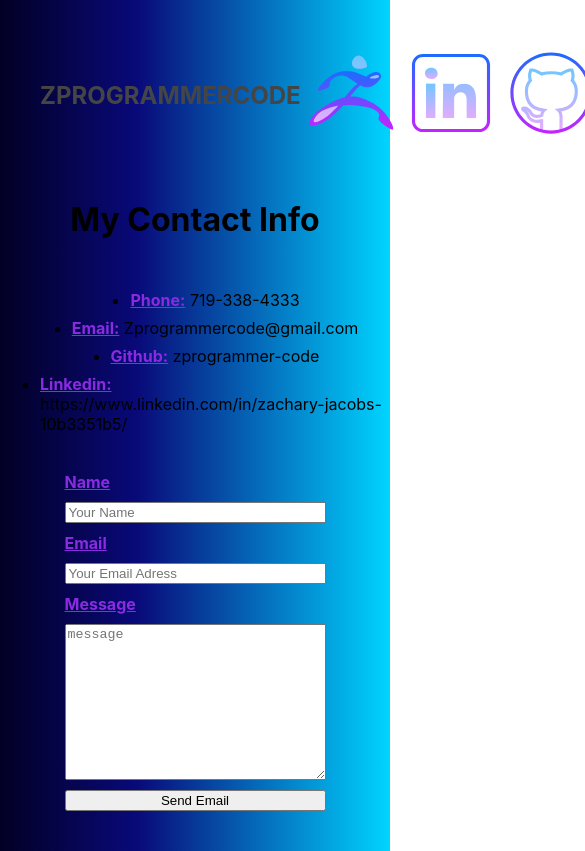
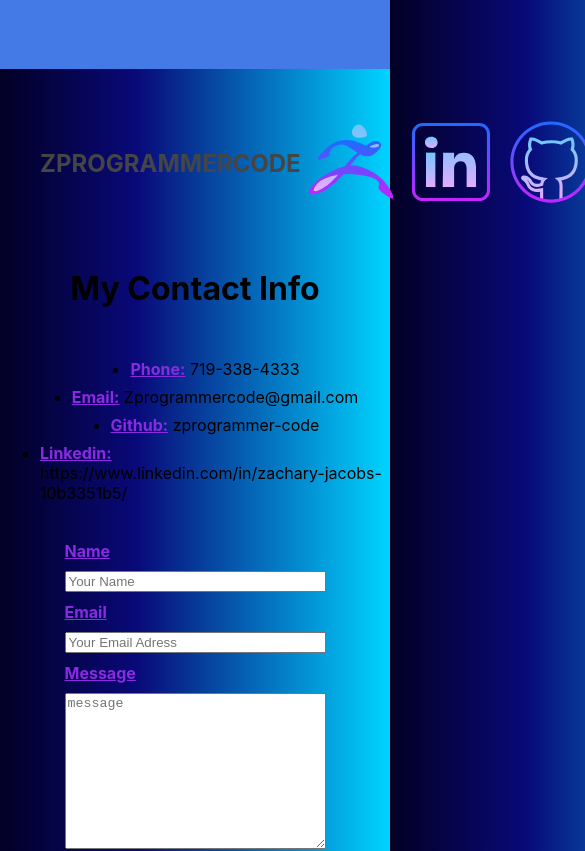
Before and after one commit to zprogrammer-code/Portfolio-page, a React (Create React App) app: page /Contact in a window 390 px wide. Shown: the top 851 px of the page, 585 px wide, since content can reach past the window. Built offline with nearby package versions, Linux system fonts and the light colour scheme.

Commit message:
my portfolio page is finally responsive , most my focus has been on design

```diff
--- a/src/Components/AlertBar.js
+++ b/src/Components/AlertBar.js
@@ -8,7 +8,7 @@ function AlertBar() {
     return(
         <>
             <Alert varient="success" className=" alert" >
-                <Container className='anouncement-content-wrapper'>
+                <Container fluid="md" className='anouncement-content-wrapper'>
                    <h2 className='alert-content-padding'> See what im working on </h2>
                     <button variant='dark' >
                        <a href="https://github.com/zprogrammer-code/ecommerce-ultra"> My Github </a>
--- a/src/Components/Components.css
+++ b/src/Components/Components.css
@@ -85,7 +85,7 @@
   }
 
   .the-real-herosection-container{
-    display: flex;
+    display: grid;
     align-items: center;
     justify-content: center;
     width: 100%;
@@ -101,10 +101,17 @@
 
   .HomePageContainer{
 
-    height: 130vh;
-    background: rgb(2,0,36);
-    background: linear-gradient(90deg, rgba(2,0,36,1) 0%, rgba(9,9,121,1) 35%, rgba(0,212,255,1) 100%);
+    width: 100vw;
+    height: 100vh;
+
   }
+
+@media
+
+
+
+
+
 
 .pagination{
   justify-content: space-between;
--- a/src/Pages/Contact.js
+++ b/src/Pages/Contact.js
@@ -1,11 +1,13 @@
 import React from 'react';
 import ContactInfo from '/home/zprogrammercode/React-portfolio-page/portfolio-page1/src/Components/ContactForm/Contactinfo.js';
 import PortfolioNavbar from '../Components/Navbar';
+import AlertBar from '../Components/AlertBar';
 
 function ContactPage() {
     return(
         <>
         <div className='HomePageContainer'>
+            <AlertBar/>
         <PortfolioNavbar/>
          <ContactInfo/>
          </div>
--- a/src/index.css
+++ b/src/index.css
@@ -1,5 +1,6 @@
 body {
-
+  background: rgb(2,0,36);
+    background: linear-gradient(90deg, rgba(2,0,36,1) 0%, rgba(9,9,121,1) 35%, rgba(0,212,255,1) 100%);
     margin: 0;
   font-family: -apple-system, BlinkMacSystemFont, 'Segoe UI', 'Roboto', 'Oxygen',
     'Ubuntu', 'Cantarell', 'Fira Sans', 'Droid Sans', 'Helvetica Neue',
```
Also changed, not shown: src/Pages/Projects.js (added).
